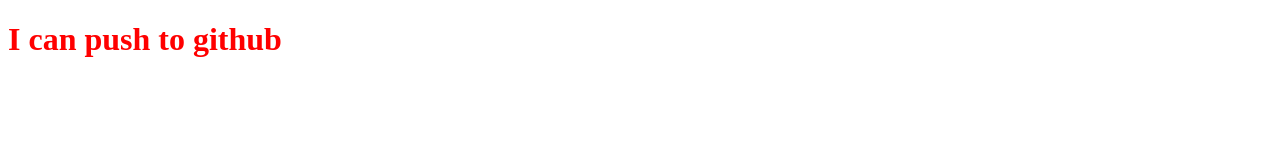
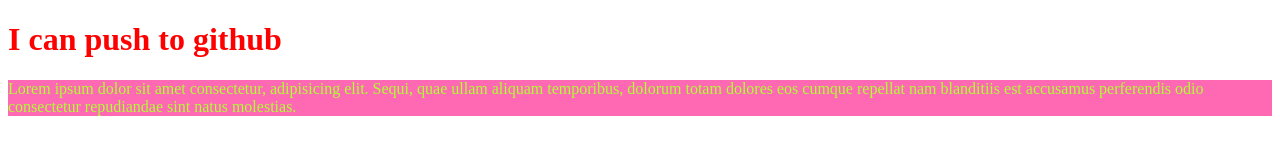
Before and after one commit to NokibReja/my-second-repo, a plain HTML site: page index.html in a window 1280 px wide. Drawn offline with Linux system fonts and the light colour scheme.

Commit message:
new style

```diff
--- a/index.html
+++ b/index.html
@@ -9,5 +9,11 @@
   </head>
   <body>
     <h1>I can push to github</h1>
+    <p>
+      Lorem ipsum dolor sit amet consectetur, adipisicing elit. Sequi, quae
+      ullam aliquam temporibus, dolorum totam dolores eos cumque repellat nam
+      blanditiis est accusamus perferendis odio consectetur repudiandae sint
+      natus molestias.
+    </p>
   </body>
 </html>
--- a/style.css
+++ b/style.css
@@ -4,3 +4,6 @@
 h1 {
   color: red;
 }
+p {
+  background-color: hotpink;
+}
```
